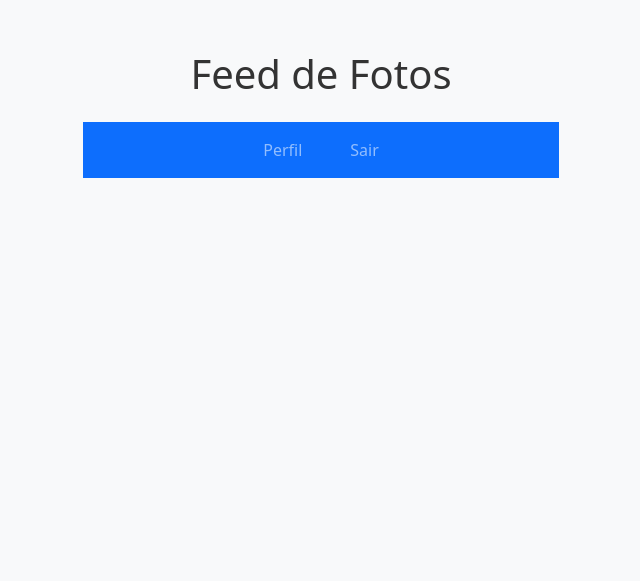
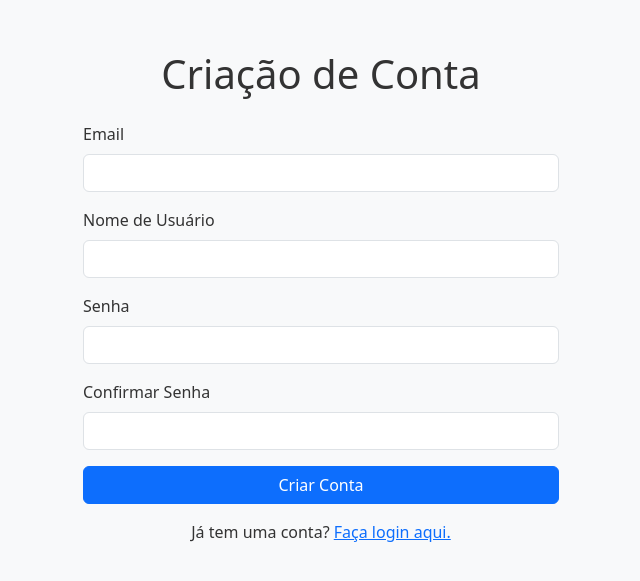
Before and after one commit to Ygorfnascimento/rede_social_flesh, a Flask app: page /createaccount in a window 1280 px wide. Shown: the top 581 px of the page, without its empty margins (319-959 px from the left). Run offline with Flask 3, Linux system fonts and the light colour scheme.

Commit message:
Fix: adjusted routes and fixed bugs

```diff
--- a/rede_social_flesh-master/appfleshi/routes.py
+++ b/rede_social_flesh-master/appfleshi/routes.py
@@ -9,19 +9,29 @@ import time
 
 @app.route('/', methods=['GET', 'POST'])
 def homepage():
+
+    if current_user.is_authenticated:
+        return redirect(url_for('profile', user_id=current_user.id))
+
     login_form = LoginForm()
+
     if login_form.validate_on_submit():
         user = User.query.filter_by(email=login_form.email.data).first()
         if user and bcrypt.check_password_hash(user.password, login_form.password.data):
             login_user(user)
             return redirect(url_for('profile', user_id=user.id))
+
     return render_template('homepage.html', form=login_form)
 
 @app.route('/profile/<user_id>', methods=['GET', 'POST'])
 @login_required
 def profile(user_id):
+    user = User.query.get(int(user_id))
+
+    if user is None:
+        return "Usuário não encontrado", 404
+
     if int(user_id) != int(current_user.id):
-        user = User.query.get(int(user_id))
         return render_template('profile.html', user=user, form=None)
 
     photo_form = PhotoForm()
@@ -36,7 +46,8 @@ def profile(user_id):
             filename, ext = os.path.splitext(file.filename)
             unique_name = f"{filename}_{int(time.time())}{ext}"
 
-            path = os.path.join(os.path.abspath(os.path.dirname(__file__)), app.config['UPLOAD_FOLDER'], secure_filename(unique_name))
+            path = os.path.join(os.path.abspath(os.path.dirname(__file__)), app.config['UPLOAD_FOLDER'],
+                                secure_filename(unique_name))
             file.save(path)
 
             photo = Photo(file_name=unique_name, user_id=current_user.id)
@@ -49,7 +60,11 @@ def profile(user_id):
 
 @app.route('/createaccount', methods=['GET', 'POST'])
 def createaccount():
+    if current_user.is_authenticated:
+        return redirect(url_for('profile', user_id=current_user.id))
+
     register_form = RegisterForm()
+
     if register_form.validate_on_submit():
         password = bcrypt.generate_password_hash(register_form.password.data)
         user = User(username=register_form.username.data, password=password, email=register_form.email.data)
@@ -58,7 +73,9 @@ def createaccount():
         login_user(user, remember=True)
 
         return redirect(url_for('profile', user_id=user.id))
+
     return render_template('createaccount.html', form=register_form)
+
 
 @app.route('/logout', methods=['GET', 'POST'])
 @login_required
@@ -97,6 +114,7 @@ def delete_photo(photo_id):
 
         return redirect(url_for('profile', user_id=photo.user_id))
 
+
 @app.route('/like/<photo_id>', methods=['POST'])
 @login_required
 def like(photo_id):
--- a/rede_social_flesh-master/appfleshi/templates/createaccount.html
+++ b/rede_social_flesh-master/appfleshi/templates/createaccount.html
@@ -2,70 +2,36 @@
 
 {% block body %}
     <div class="container mt-4">
-        <h1 class="text-center mb-4">Feed de Fotos</h1>
+        <h1 class="text-center mb-4">Criação de Conta</h1>
 
-        <nav class="navbar navbar-expand-lg navbar-dark bg-primary mb-4">
-            <div class="container-fluid">
-                <ul class="navbar-nav mx-auto">
-                    <li class="nav-item mx-3">
-                        <a href="{{ url_for('profile', user_id=current_user.id) }}" class="nav-link">
-                            <i class="bi bi-person-circle"></i> Perfil
-                        </a>
-                    </li>
-                    <li class="nav-item mx-3">
-                        <a href="{{ url_for('logout') }}" class="nav-link">
-                            <i class="bi bi-box-arrow-right"></i> Sair
-                        </a>
-                    </li>
-                </ul>
+        <form method="POST" action="{{ url_for('createaccount') }}">
+            {{ form.hidden_tag() }}
+
+            <div class="mb-3">
+                <label for="email" class="form-label">Email</label>
+                {{ form.email(class="form-control") }}
             </div>
-        </nav>
 
-        <div class="row">
-            {% for photo in photos %}
-                <div class="col-md-6 col-sm-12 mb-4">
-                    <div class="card shadow-lg">
-                        <img src="{{ url_for('static', filename='posts_photos/' + photo.file_name) }}"
-                             class="card-img-top"
-                             alt="Foto"
-                             style="height: 300px; object-fit: cover; width: 100%;">
-                        <div class="card-body">
-                            <p class="text-muted">Postado em: {{ photo.timestamp.strftime('%d/%m/%Y %H:%M') }}</p>
+            <div class="mb-3">
+                <label for="username" class="form-label">Nome de Usuário</label>
+                {{ form.username(class="form-control") }}
+            </div>
 
-                            <p class="text-success"><strong>{{ photo.likes|length }}</strong> Curtidas</p>
+            <div class="mb-3">
+                <label for="password" class="form-label">Senha</label>
+                {{ form.password(class="form-control") }}
+            </div>
 
-                            <form action="{{ url_for('like', photo_id=photo.id) }}" method="POST" class="like-form mb-2">
-                                <button type="submit" class="btn btn-outline-success w-100">
-                                    {% if current_user in photo.likes %}
-                                        👎 Descurtir
-                                    {% else %}
-                                        ❤️ Curtir
-                                    {% endif %}
-                                </button>
-                            </form>
+            <div class="mb-3">
+                <label for="confirm_password" class="form-label">Confirmar Senha</label>
+                {{ form.confirm_password(class="form-control") }}
+            </div>
 
-                            <div class="comments mb-3">
-                                {% for comment in photo.comments %}
-                                    <p><strong>{{ comment.user.username }}:</strong> {{ comment.content }}</p>
-                                {% endfor %}
-                            </div>
+            <div class="mb-3">
+                <button type="submit" class="btn btn-primary w-100">Criar Conta</button>
+            </div>
+        </form>
 
-                            <form method="POST" action="{{ url_for('comment', photo_id=photo.id) }}">
-                                {{ form.hidden_tag() }}
-
-                                <div>
-                                    <label for="content">Digite seu comentário:</label>
-                                    {{ form.content(class="form-control") }}
-                                </div>
-
-                                <div class="mt-2">
-                                    {{ form.submit(class="btn btn-outline-success w-100", value="Comentar") }}
-                                </div>
-                            </form>
-                        </div>
-                    </div>
-                </div>
-            {% endfor %}
-        </div>
+        <p class="text-center">Já tem uma conta? <a href="{{ url_for('homepage') }}">Faça login aqui.</a></p>
     </div>
 {% endblock %}
--- a/rede_social_flesh-master/appfleshi/templates/homepage.html
+++ b/rede_social_flesh-master/appfleshi/templates/homepage.html
@@ -3,7 +3,7 @@
 <head>
     <meta charset="UTF-8">
     <title>
-        {% block title  %}
+        {% block title %}
             Fléshi - Página inicial
         {% endblock %}
     </title>
@@ -38,6 +38,13 @@
             display: block;
             margin-top: 15px;
         }
+        .register-link a {
+            text-decoration: none;
+            color: #007bff;
+        }
+        .register-link a:hover {
+            text-decoration: underline;
+        }
     </style>
 </head>
 
@@ -49,19 +56,25 @@
         <div class="form-container">
             <form method="post">
                 {{ form.csrf_token }}
+
                 <div class="mb-3">
                     {{ form.email.label(class="form-label") }}
                     {{ form.email(class="form-control") }}
                 </div>
+
                 <div class="mb-3">
                     {{ form.password.label(class="form-label") }}
                     {{ form.password(class="form-control") }}
                 </div>
+
                 <div>
                     {{ form.submit(class="btn btn-custom") }}
                 </div>
             </form>
-            <a href="{{ url_for('createaccount') }}" class="register-link">Não tem uma conta? Cadastre-se</a>
+
+            <div class="register-link">
+                <p>Não tem uma conta? <a href="{{ url_for('createaccount') }}">Cadastre-se</a></p>
+            </div>
         </div>
     </div>
 
```
Also changed, not shown: instance/datafleshi.db (deleted), rede_social_flesh-master/instance/datafleshi.db.
